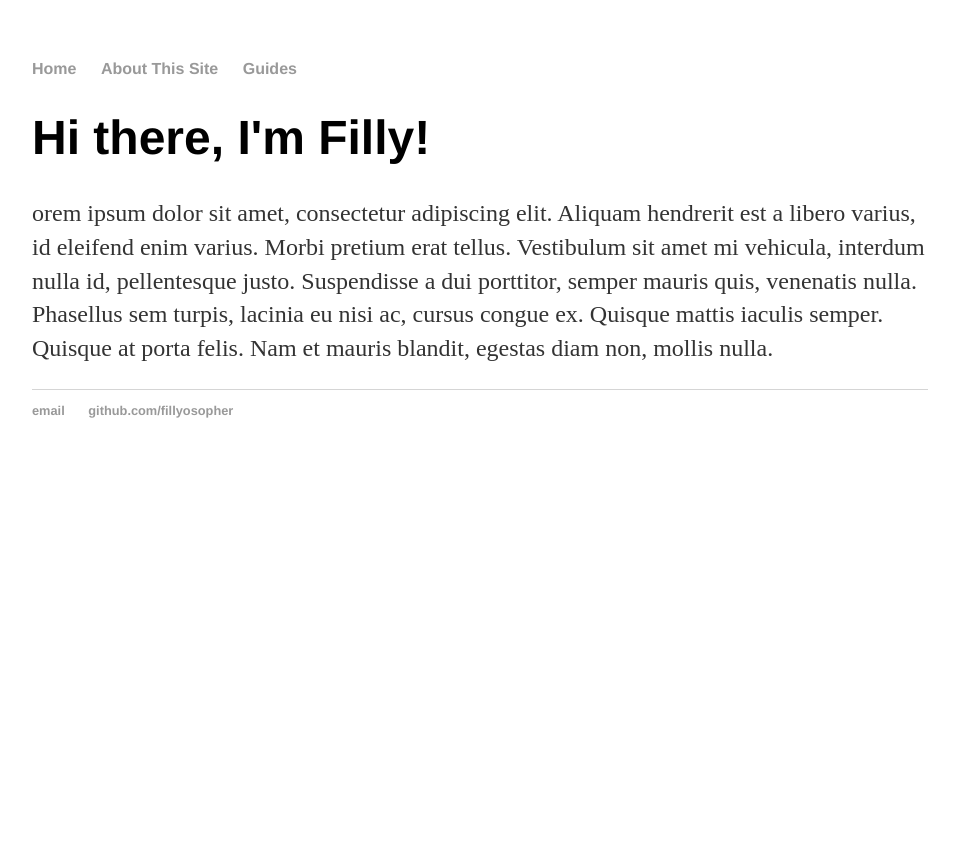
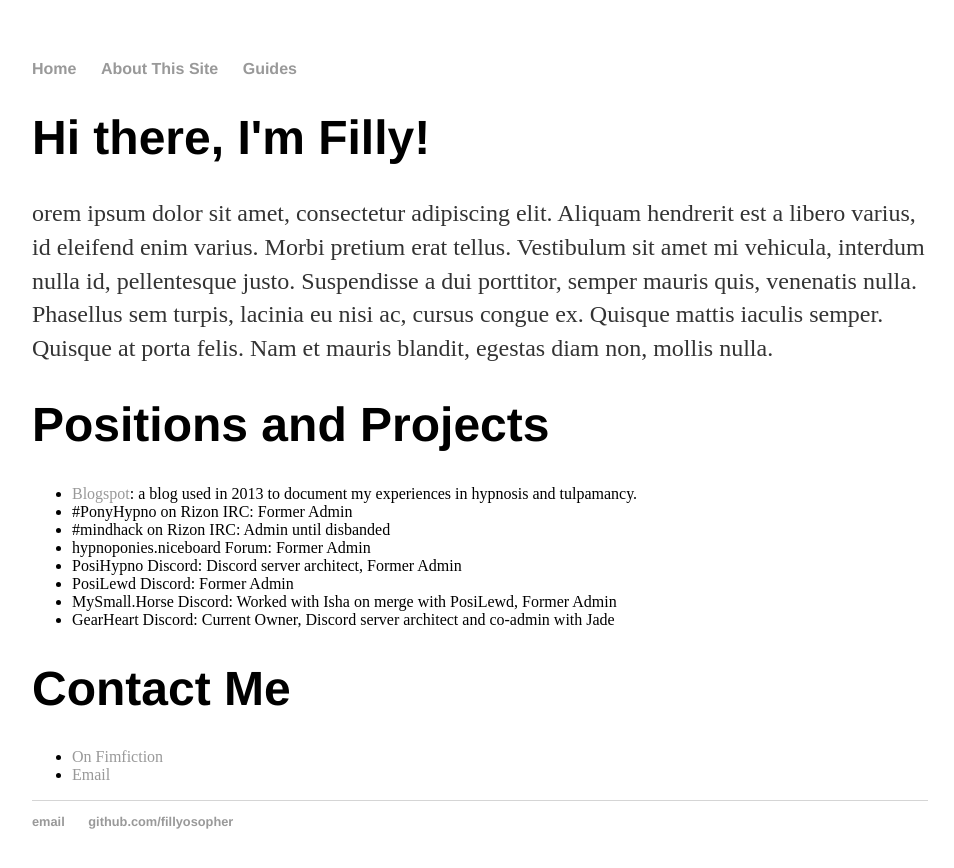
Before and after one commit to Fillyosopher/fillyosopher.github.io, a Jekyll site: the page built from index.html, in a window 1280 px wide. Shown: the top 868 px of the page, without its empty margins (160-1114 px from the left). Built offline with Jekyll 4.4.1, drawn with Linux system fonts in a browser that asks for light colours.

Commit message:
Update index.html

```diff
--- a/index.html
+++ b/index.html
@@ -4,5 +4,21 @@ title: Fillyosopher
 ---
 <div class="blurb">
 	<h1>Hi there, I'm Filly!</h1>
-		<p>orem ipsum dolor sit amet, consectetur adipiscing elit. Aliquam hendrerit est a libero varius, id eleifend enim varius. Morbi pretium erat tellus. Vestibulum sit amet mi vehicula, interdum nulla id, pellentesque justo. Suspendisse a dui porttitor, semper mauris quis, venenatis nulla. Phasellus sem turpis, lacinia eu nisi ac, cursus congue ex. Quisque mattis iaculis semper. Quisque at porta felis. Nam et mauris blandit, egestas diam non, mollis nulla.</p>
+	<p>orem ipsum dolor sit amet, consectetur adipiscing elit. Aliquam hendrerit est a libero varius, id eleifend enim varius. Morbi pretium erat tellus. Vestibulum sit amet mi vehicula, interdum nulla id, pellentesque justo. Suspendisse a dui porttitor, semper mauris quis, venenatis nulla. Phasellus sem turpis, lacinia eu nisi ac, cursus congue ex. Quisque mattis iaculis semper. Quisque at porta felis. Nam et mauris blandit, egestas diam non, mollis nulla.</p>
+	<h1>Positions and Projects</h1>
+	<ul>
+		<li><a href="http://fillyosopherhj.blogspot.com/">Blogspot</a>: a blog used in 2013 to document my experiences in hypnosis and tulpamancy.</li>
+		<li>#PonyHypno on Rizon IRC: Former Admin</li>
+		<li>#mindhack on Rizon IRC: Admin until disbanded</li>
+		<li>hypnoponies.niceboard Forum: Former Admin</li>
+		<li>PosiHypno Discord: Discord server architect, Former Admin</li>
+		<li>PosiLewd Discord: Former Admin</li>
+		<li>MySmall.Horse Discord: Worked with Isha on merge with PosiLewd, Former Admin</li>
+		<li>GearHeart Discord: Current Owner, Discord server architect and co-admin with Jade</li>
+	</ul>
+	<h1>Contact Me</h1>
+	<ul>
+		<li><a href="https://www.fimfiction.net/user/2676/Fillyosopher">On Fimfiction</a></li>
+		<li><a href="mailto:fillyosopher13@gmail.com">Email</a></li>
+	</ul>
 </div><!-- /.blurb -->
```
